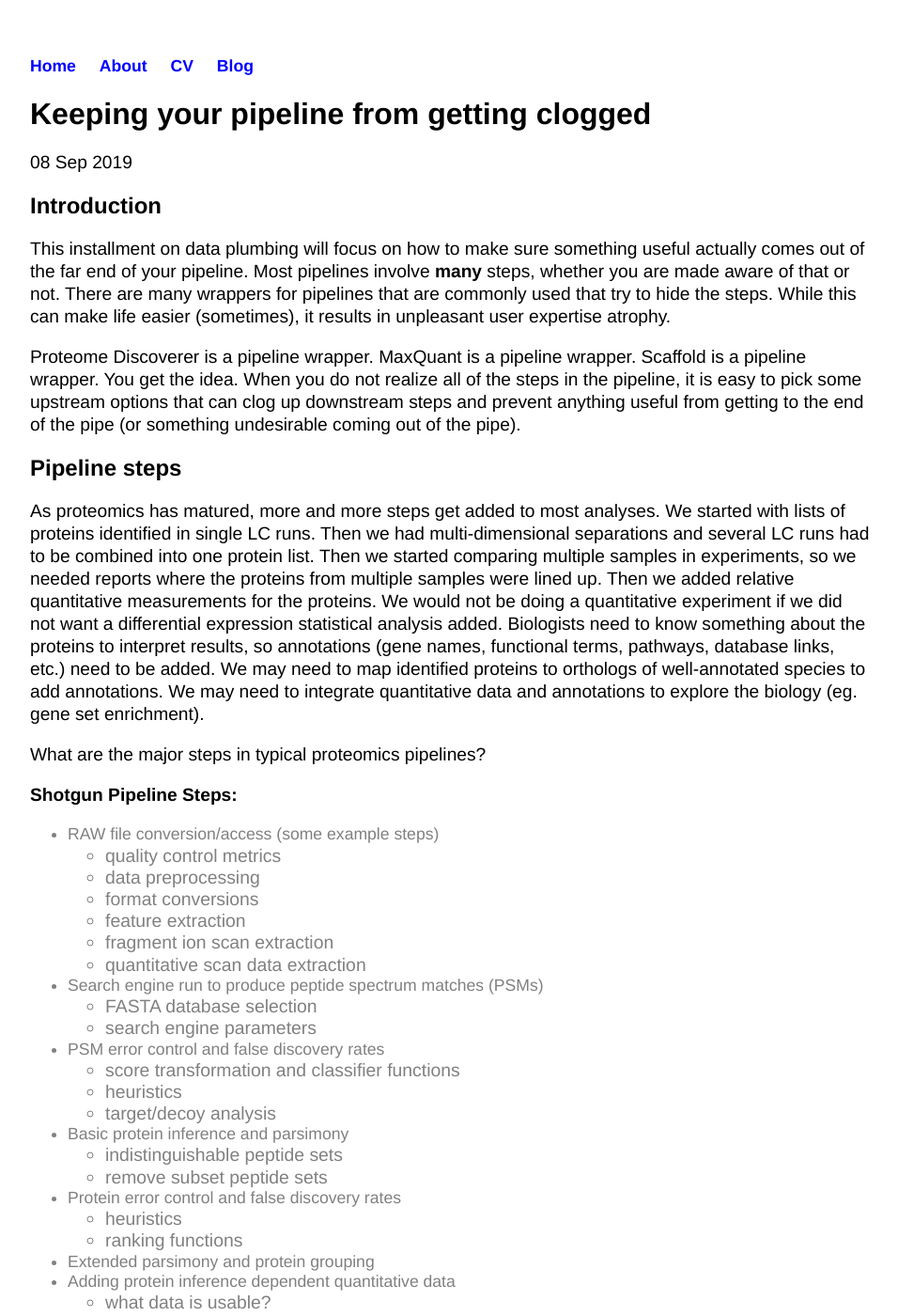
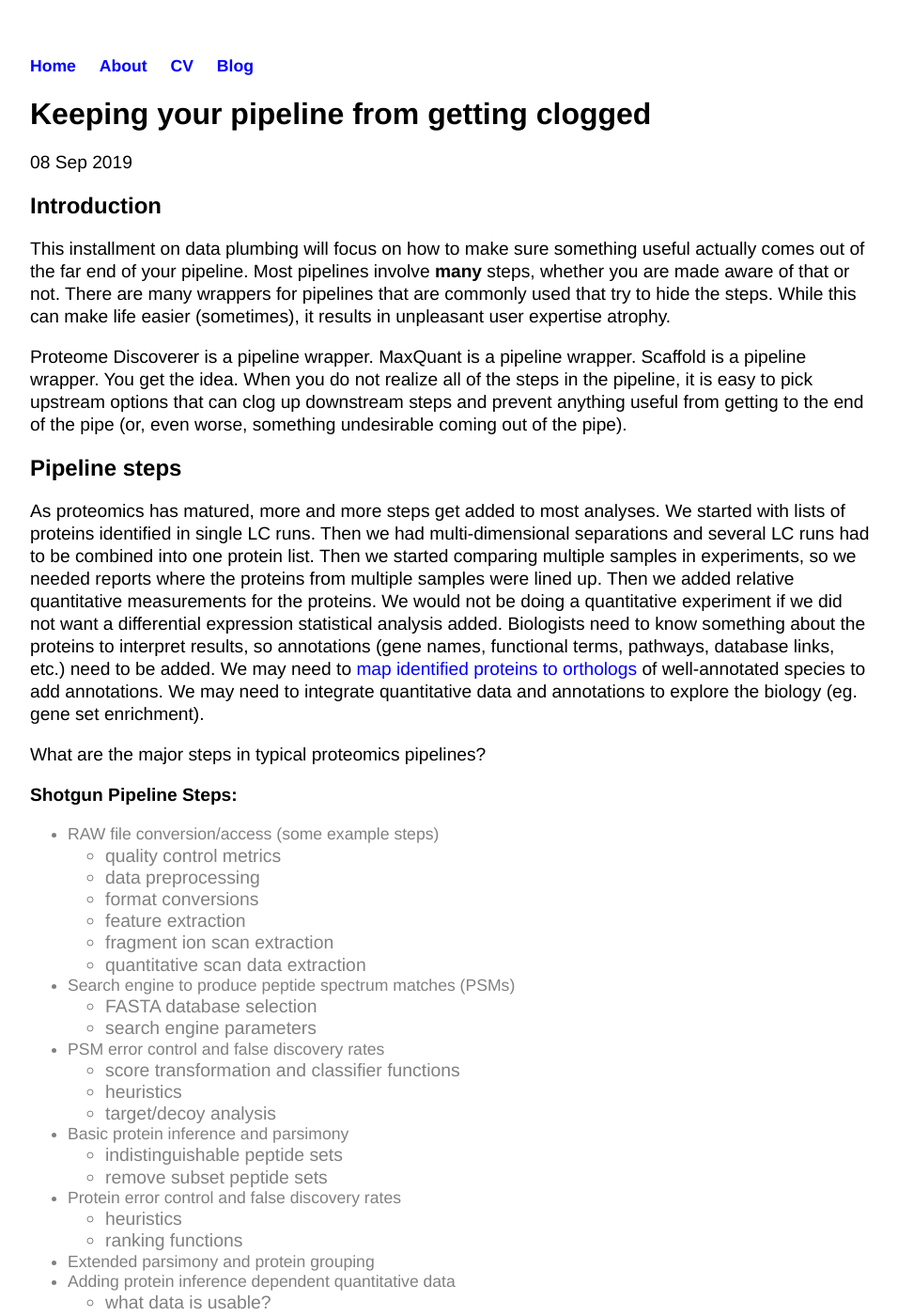
Before and after one commit to pwilmart/pwilmart.github.io, a Jekyll site: the page built from _posts/2019-09-08-Keeping-pipeline-flowing.md, in a window 1280 px wide and 1400 px high. Shown: the whole window at 94% size, without its empty margins (160-1116 px from the left). Built offline with Jekyll 4.4.1, drawn with Linux system fonts in a browser that asks for light colours; some of the changed text lies outside the part shown.

Commit message:
some edits to flowing pipeline blog

```diff
--- a/_posts/2019-09-08-Keeping-pipeline-flowing.md
+++ b/_posts/2019-09-08-Keeping-pipeline-flowing.md
@@ -8,11 +8,11 @@ date: 2019-09-08
 
 This installment on data plumbing will focus on how to make sure something useful actually comes out of the far end of your pipeline. Most pipelines involve **many** steps, whether you are made aware of that or not. There are many wrappers for pipelines that are commonly used that try to hide the steps. While this can make life easier (sometimes), it results in unpleasant user expertise atrophy.
 
-Proteome Discoverer is a pipeline wrapper. MaxQuant is a pipeline wrapper. Scaffold is a pipeline wrapper. You get the idea. When you do not realize all of the steps in the pipeline, it is easy to pick some upstream options that can clog up downstream steps and prevent anything useful from getting to the end of the pipe (or something undesirable coming out of the pipe).
+Proteome Discoverer is a pipeline wrapper. MaxQuant is a pipeline wrapper. Scaffold is a pipeline wrapper. You get the idea. When you do not realize all of the steps in the pipeline, it is easy to pick upstream options that can clog up downstream steps and prevent anything useful from getting to the end of the pipe (or, even worse, something undesirable coming out of the pipe).
 
 ## Pipeline steps
 
-As proteomics has matured, more and more steps get added to most analyses. We started with lists of proteins identified in single LC runs. Then we had multi-dimensional separations and several LC runs had to be combined into one protein list. Then we started comparing multiple samples in experiments, so we needed reports where the proteins from multiple samples were lined up. Then we added relative quantitative measurements for the proteins. We would not be doing a quantitative experiment if we did not want a differential expression statistical analysis added. Biologists need to know something about the proteins to interpret results, so annotations (gene names, functional terms, pathways, database links, etc.) need to be added. We may need to map identified proteins to orthologs of well-annotated species to add annotations. We may need to integrate quantitative data and annotations to explore the biology (eg. gene set enrichment).
+As proteomics has matured, more and more steps get added to most analyses. We started with lists of proteins identified in single LC runs. Then we had multi-dimensional separations and several LC runs had to be combined into one protein list. Then we started comparing multiple samples in experiments, so we needed reports where the proteins from multiple samples were lined up. Then we added relative quantitative measurements for the proteins. We would not be doing a quantitative experiment if we did not want a differential expression statistical analysis added. Biologists need to know something about the proteins to interpret results, so annotations (gene names, functional terms, pathways, database links, etc.) need to be added. We may need to [map identified proteins to orthologs](https://pwilmart.github.io/blog/2019/10/14/orthologs-annotations) of well-annotated species to add annotations. We may need to integrate quantitative data and annotations to explore the biology (eg. gene set enrichment).
 
 What are the major steps in typical proteomics pipelines?
 
@@ -25,7 +25,7 @@ What are the major steps in typical proteomics pipelines?
   - feature extraction
   - fragment ion scan extraction
   - quantitative scan data extraction
-- Search engine run to produce peptide spectrum matches (PSMs)
+- Search engine to produce peptide spectrum matches (PSMs)
   - FASTA database selection
   - search engine parameters
 - PSM error control and false discovery rates
```
Also changed, not shown: other parts of _posts/2019-09-08-Keeping-pipeline-flowing.md (+3 -3 lines).
